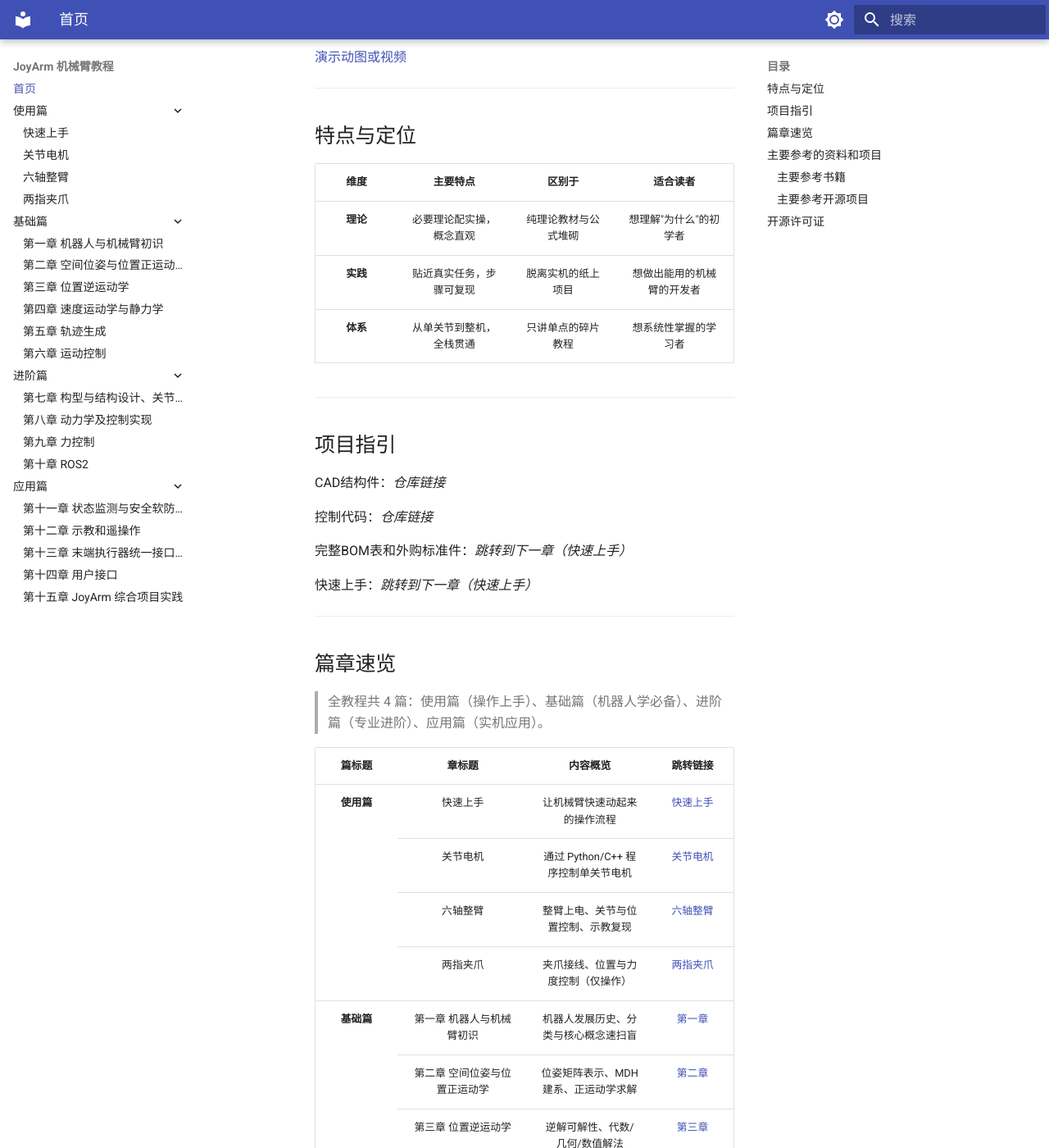
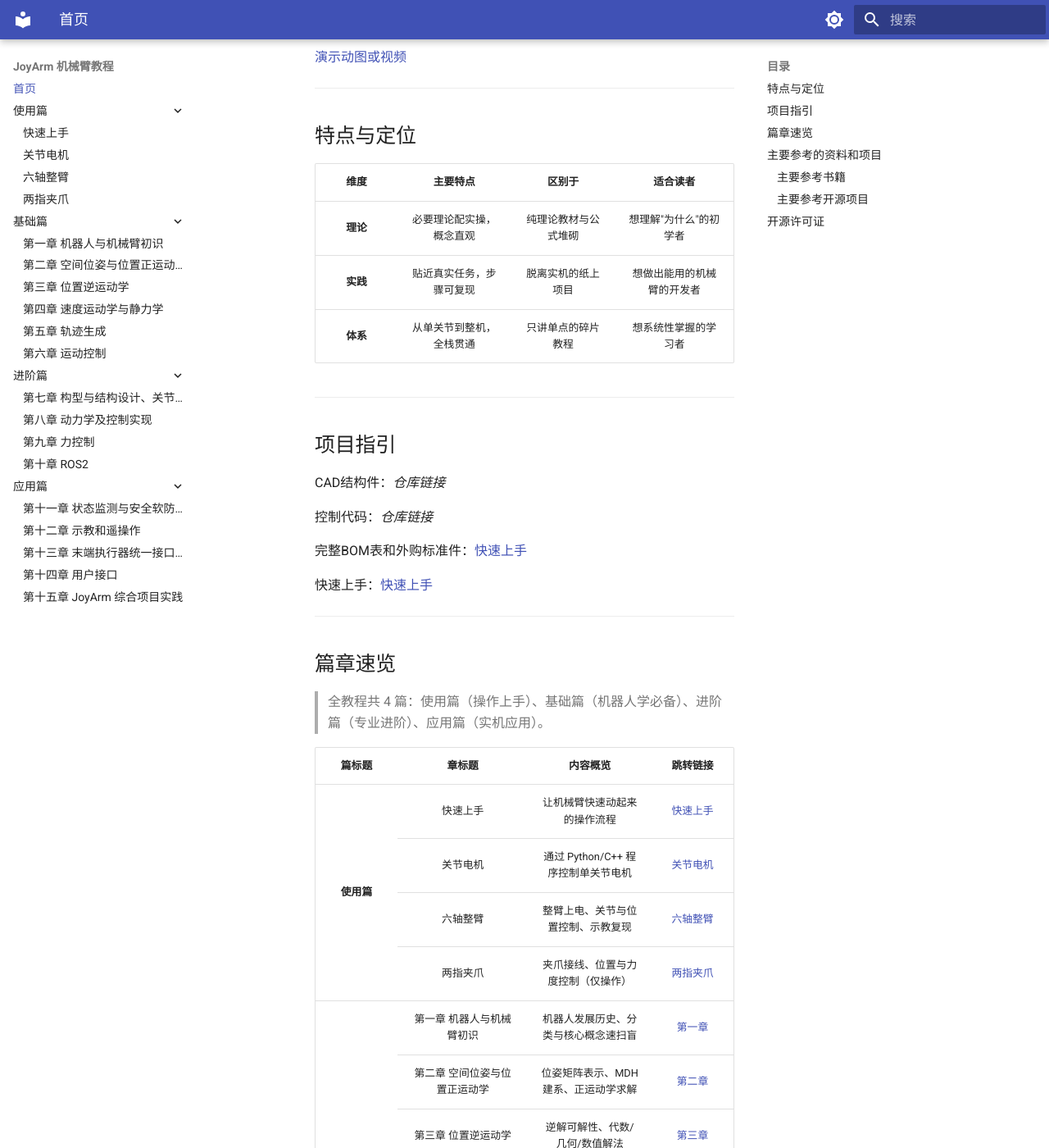
Before and after one commit to joyin-dexhand/joyin_arm_tutorial, an MkDocs documentation site: the page built from docs/index.md, in a window 1280 px wide and 1400 px high, scrolled down 283 px. Shown: the whole window at 82% size. Built offline with MkDocs 1.6.1 and Material for MkDocs 9.7.7, drawn with Linux system fonts in a browser that asks for light colours; some of the changed text lies outside the part shown.

Commit message:
fix(首页): 篇章速览合并单元格垂直居中(!important) + 项目指引添加跳转链接

```diff
--- a/docs/index.md
+++ b/docs/index.md
@@ -24,9 +24,9 @@ CAD结构件：*仓库链接*
 
 控制代码：*仓库链接*
 
-完整BOM表和外购标准件：*跳转到下一章（快速上手）*
+完整BOM表和外购标准件：[快速上手](chapter1_1.md)
 
-快速上手：*跳转到下一章（快速上手）*
+快速上手：[快速上手](chapter1_1.md)
 
 ---
 
--- a/docs/stylesheets/extra.css
+++ b/docs/stylesheets/extra.css
@@ -50,5 +50,5 @@
 .md-typeset table td,
 .md-typeset table th {
   text-align: center !important;
-  vertical-align: middle;
+  vertical-align: middle !important;
 }
```
Also changed, not shown: other parts of docs/index.md (+1 -1 lines).
